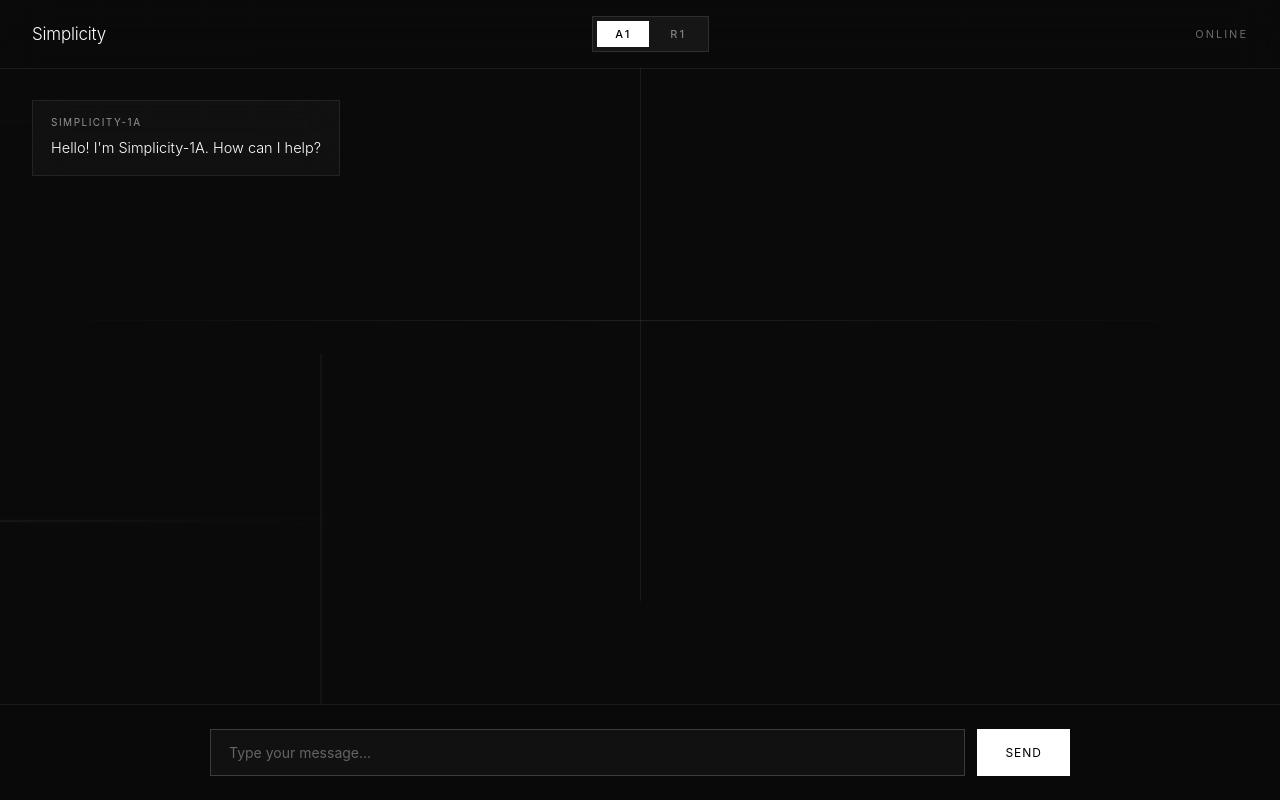
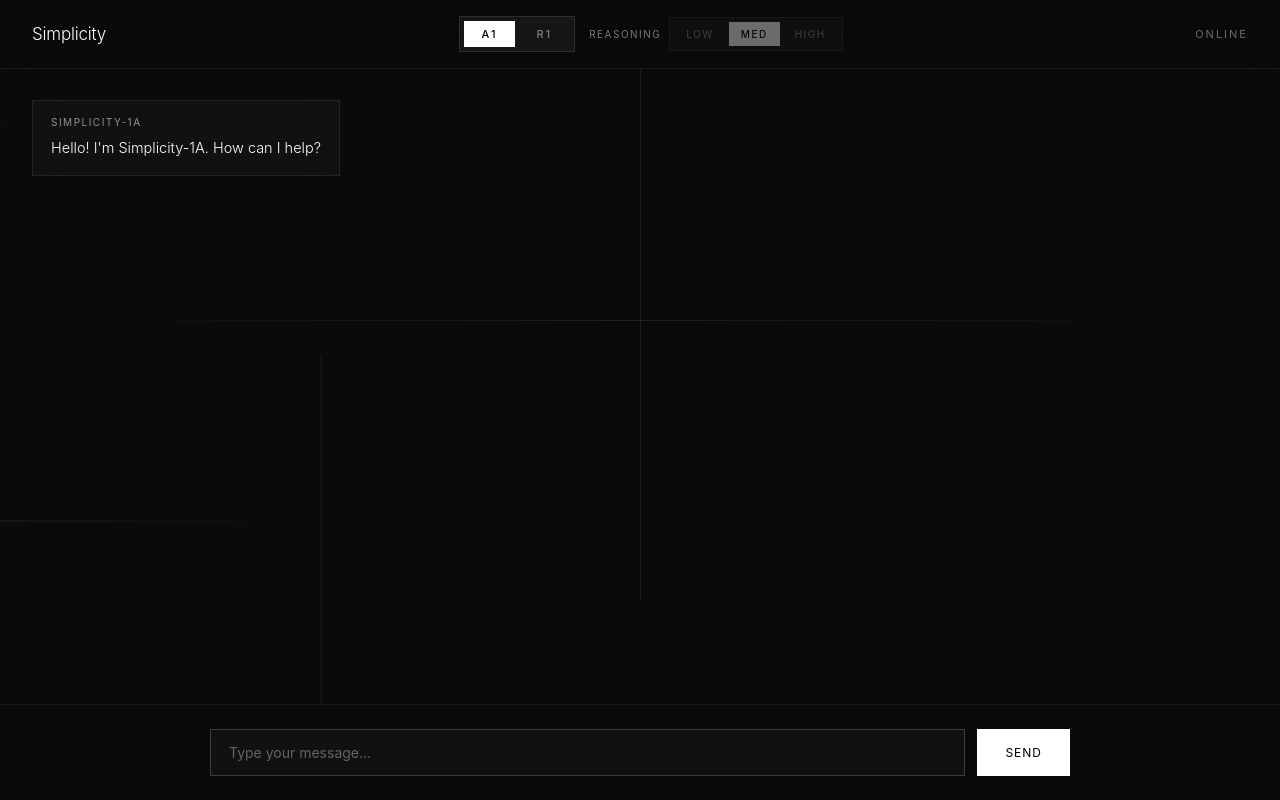
Before and after one commit to Felix9390-2/1234768, a Flask app: page / in a window 1280 px wide. Run offline with Flask 3, Linux system fonts and the light colour scheme.

Commit message:
Update index.html

```diff
--- a/templates/index.html
+++ b/templates/index.html
@@ -60,6 +60,11 @@
         .logo { font-size: 17px; font-weight: 300; letter-spacing: -.2px; }
 
         /* Model Toggle */
+        .control-group {
+            display: flex;
+            align-items: center;
+            gap: 14px;
+        }
         .model-toggle {
             display: flex; gap: 3px;
             background: rgba(255,255,255,.05);
@@ -79,6 +84,38 @@
         }
         .model-btn.active { background: #fff; color: #000; }
         .model-btn:hover:not(.active) { color: rgba(255,255,255,.75); }
+
+        .reasoning-group {
+            display: flex;
+            align-items: center;
+            gap: 8px;
+        }
+        .control-label {
+            font-size: 10px;
+            text-transform: uppercase;
+            letter-spacing: 1.5px;
+            color: rgba(255,255,255,.45);
+        }
+        .reasoning-toggle {
+            display: flex; gap: 3px;
+            background: rgba(255,255,255,.05);
+            padding: 4px;
+            border: 1px solid rgba(255,255,255,.1);
+        }
+        .reasoning-btn {
+            padding: 6px 12px;
+            background: transparent;
+            border: none;
+            color: rgba(255,255,255,.45);
+            font-size: 10px; font-weight: 500;
+            text-transform: uppercase; letter-spacing: 1.5px;
+            cursor: pointer;
+            transition: all .2s;
+            font-family: inherit;
+        }
+        .reasoning-btn.active { background: #fff; color: #000; }
+        .reasoning-btn:hover:not(.active) { color: rgba(255,255,255,.75); }
+        .reasoning-toggle.disabled { opacity: .4; pointer-events: none; }
 
         .status { font-size: 11px; color: rgba(255,255,255,.4); text-transform: uppercase; letter-spacing: 2px; }
 
@@ -365,9 +402,19 @@
 
     <div class="header">
         <div class="logo">Simplicity</div>
-        <div class="model-toggle">
-            <button class="model-btn active" id="btnA1" onclick="setModel('a1')">A1</button>
-            <button class="model-btn" id="btnR1" onclick="setModel('r1')">R1</button>
+        <div class="control-group">
+            <div class="model-toggle">
+                <button class="model-btn active" id="btnA1" onclick="setModel('a1')">A1</button>
+                <button class="model-btn" id="btnR1" onclick="setModel('r1')">R1</button>
+            </div>
+            <div class="reasoning-group">
+                <div class="control-label">Reasoning</div>
+                <div class="reasoning-toggle" id="reasoningToggle">
+                    <button class="reasoning-btn" id="btnReasonLow" onclick="setReasoning('low')">Low</button>
+                    <button class="reasoning-btn active" id="btnReasonMed" onclick="setReasoning('medium')">Med</button>
+                    <button class="reasoning-btn" id="btnReasonHigh" onclick="setReasoning('high')">High</button>
+                </div>
+            </div>
         </div>
         <div class="status" id="statusText">Online</div>
     </div>
@@ -396,18 +443,35 @@
         const sendBtn      = document.getElementById('sendBtn');
         const typingEl     = document.getElementById('typingIndicator');
         const statusEl     = document.getElementById('statusText');
+        const reasoningToggle = document.getElementById('reasoningToggle');
+        const reasonButtons = {
+            low: document.getElementById('btnReasonLow'),
+            medium: document.getElementById('btnReasonMed'),
+            high: document.getElementById('btnReasonHigh')
+        };
 
         let messages      = [];
         let isProcessing  = false;
         let currentModel  = 'a1';
         let currentTasks  = [];
         let currentTaskCard = null;
+        let reasoningLevel = 'medium';
 
         // ── Model toggle ──────────────────────────────────────────────
         function setModel(model) {
             currentModel = model;
             document.getElementById('btnA1').classList.toggle('active', model === 'a1');
             document.getElementById('btnR1').classList.toggle('active', model === 'r1');
+            if (reasoningToggle) {
+                reasoningToggle.classList.toggle('disabled', model !== 'r1');
+            }
+        }
+
+        function setReasoning(level) {
+            reasoningLevel = level;
+            Object.keys(reasonButtons).forEach((key) => {
+                reasonButtons[key].classList.toggle('active', key === level);
+            });
         }
 
         // ── Auto-resize textarea ──────────────────────────────────────
@@ -533,6 +597,7 @@
 
             try {
                 const body = { messages: msgs, model };
+                if (model === 'r1') body.reasoning = reasoningLevel;
                 if (tasks && tasks.length) body.tasks = tasks;
 
                 const resp = await fetch('/chat', {
@@ -553,7 +618,46 @@
                 let reasoningDot  = null;
                 let msgWrapper    = null;
                 let buffer        = '';
-                let stepBuffer    = ''; // accumulate content to detect step markers
+                let markerCarry   = '';
+                const markerPrefix = '§STEP_DONE:';
+
+                const stripStepMarkers = (text) => {
+                    const combined = markerCarry + text;
+                    markerCarry = '';
+
+                    const markerRegex = /§STEP_DONE:(\d+)§(?:\r?\n)?/g;
+                    let out = '';
+                    let lastIndex = 0;
+                    let match;
+
+                    while ((match = markerRegex.exec(combined)) !== null) {
+                        out += combined.slice(lastIndex, match.index);
+                        completeStep(parseInt(match[1], 10));
+                        lastIndex = markerRegex.lastIndex;
+                    }
+
+                    let tail = combined.slice(lastIndex);
+                    const lastMarker = tail.lastIndexOf('§');
+                    if (lastMarker !== -1) {
+                        const fragment = tail.slice(lastMarker);
+                        if (markerPrefix.startsWith(fragment) ||
+                            (fragment.startsWith(markerPrefix) && /^§STEP_DONE:\d*$/.test(fragment))) {
+                            markerCarry = fragment;
+                            tail = tail.slice(0, lastMarker);
+                        }
+                    }
+
+                    return out + tail;
+                };
+
+                if (model === 'r1') {
+                    msgWrapper   = createR1Wrapper();
+                    reasoningDiv = msgWrapper.querySelector('.reasoning-content');
+                    reasoningDot = msgWrapper.querySelector('.reasoning-dot');
+                    contentDiv   = msgWrapper.querySelector('.message-content');
+                } else {
+                    contentDiv = addMessage('assistant', '');
+                }
 
                 typingEl.classList.remove('active');
 
@@ -578,14 +682,7 @@
                         if (parsed.type === 'reasoning' && parsed.content) {
                             reasoningText += parsed.content;
 
-                            if (!msgWrapper) {
-                                msgWrapper    = createR1Wrapper();
-                                reasoningDiv  = msgWrapper.querySelector('.reasoning-content');
-                                reasoningDot  = msgWrapper.querySelector('.reasoning-dot');
-                                contentDiv    = msgWrapper.querySelector('.message-content');
-                            }
-
-                            const rBlock = msgWrapper.querySelector('.reasoning-block');
+                            const rBlock = msgWrapper ? msgWrapper.querySelector('.reasoning-block') : null;
                             if (rBlock) rBlock.style.display = 'block';
                             if (reasoningDiv) {
                                 reasoningDiv.textContent = reasoningText;
@@ -595,28 +692,10 @@
 
                         // ── Main content ──
                         if (parsed.type === 'content' && parsed.content) {
-                            if (!msgWrapper) {
-                                if (model === 'r1') {
-                                    msgWrapper   = createR1Wrapper();
-                                    reasoningDiv = msgWrapper.querySelector('.reasoning-content');
-                                    reasoningDot = msgWrapper.querySelector('.reasoning-dot');
-                                    contentDiv   = msgWrapper.querySelector('.message-content');
-                                } else {
-                                    contentDiv = addMessage('assistant', '');
-                                }
-                            }
-
                             let chunk = parsed.content;
 
-                            // Detect §STEP_DONE:N§ markers in accumulated buffer
-                            stepBuffer += chunk;
-                            const stepRegex = /§STEP_DONE:(\d+)§\n?/g;
-                            let match;
-                            while ((match = stepRegex.exec(stepBuffer)) !== null) {
-                                completeStep(parseInt(match[1]));
-                            }
-                            // Remove markers from display
-                            chunk = chunk.replace(/§STEP_DONE:\d+§\n?/g, '');
+                            // Strip step markers without leaking partial fragments
+                            chunk = stripStepMarkers(chunk);
 
                             assistantText += chunk;
                             if (contentDiv) {
@@ -750,6 +829,9 @@
         function escapeHtml(str) {
             return str.replace(/&/g,'&amp;').replace(/</g,'&lt;').replace(/>/g,'&gt;').replace(/"/g,'&quot;');
         }
+
+        setReasoning(reasoningLevel);
+        setModel(currentModel);
     </script>
 </body>
 </html>
```
